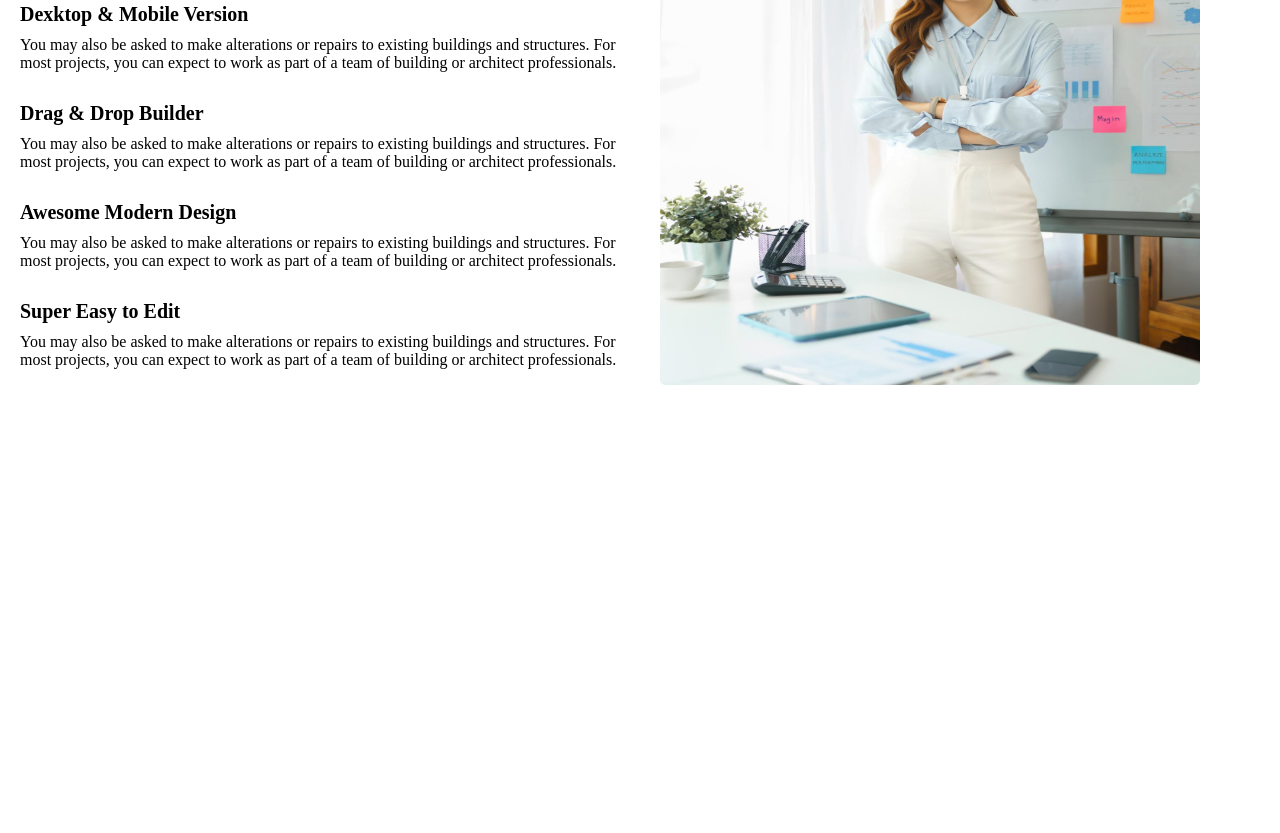
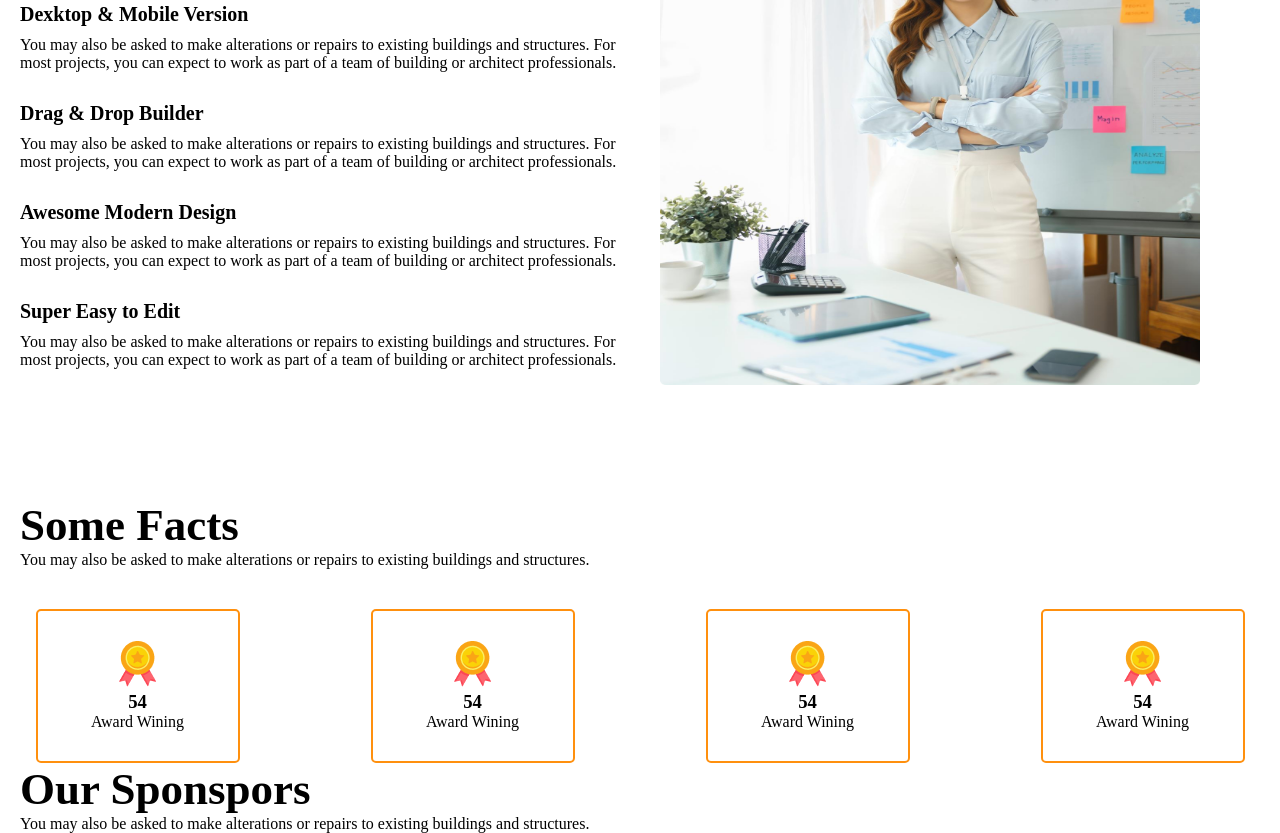
Before and after one commit to rafayel7/architect-g3, a plain HTML site: page index.html in a window 1280 px wide. Shown: the part 2288-3121 px from the top of the page. Before the commit the page ends 2787 px from the top, so only its background shows below. Drawn offline with Linux system fonts and the light colour scheme.

Commit message:
fact area done

```diff
--- a/index.html
+++ b/index.html
@@ -121,7 +121,41 @@
 
     <!-- facts -->
     <section>
+      <div class="fact-text">
+        <h2>Some Facts</h2>
+        <p>You may also be asked to make alterations or repairs to existing buildings and structures.</p>
 
+        <div class="fact-items">
+          <div class="fact-box">
+            <img src="images/icons/ribon.png" alt="">
+            <h3>54</h3>
+            <p>Award Wining</p>
+          </div>
+          <div class="fact-box">
+            <img src="images/icons/ribon.png" alt="">
+            <h3>54</h3>
+            <p>Award Wining</p>
+          </div>
+          <div class="fact-box">
+            <img src="images/icons/ribon.png" alt="">
+            <h3>54</h3>
+            <p>Award Wining</p>
+          </div>
+          <div class="fact-box">
+            <img src="images/icons/ribon.png" alt="">
+            <h3>54</h3>
+            <p>Award Wining</p>
+          </div>
+        </div>
+      </div>
+
+    </section>
+
+    <!-- Sponspors -->
+
+    <section>
+      <h2>Our Sponspors</h2>
+      <p>You may also be asked to make alterations or repairs to existing buildings and structures.</p>
     </section>
 
   </main>
--- a/style.css
+++ b/style.css
@@ -146,6 +146,29 @@ h4 {
   width: 90%;
 }
 
+/* facts */
+
+.fact-items {
+  display: grid;
+  grid-template-columns: repeat(4, 1fr);
+  gap: 100px;
+  margin-top: 40px;
+}
+
+.fact-box {
+  width: 200px;
+  margin: 0 auto;
+  border: 2px solid #FF900E;
+  text-align: center;
+  padding: 30px 0;
+  border-radius: 5px;
+}
+
+.fact-box:hover {
+  scale: .8;
+}
+
+
 /* == */
 @media only screen and (max-width: 600px) {
 
@@ -213,6 +236,13 @@ h4 {
     text-align: center;
   }
 
+  .fact-items {
+    grid-template-columns: 1fr;
+    margin-top: 40px;
+    padding: 0 30px;
+    text-align: center;
+  }
+
 }
 
 /* == */
```
